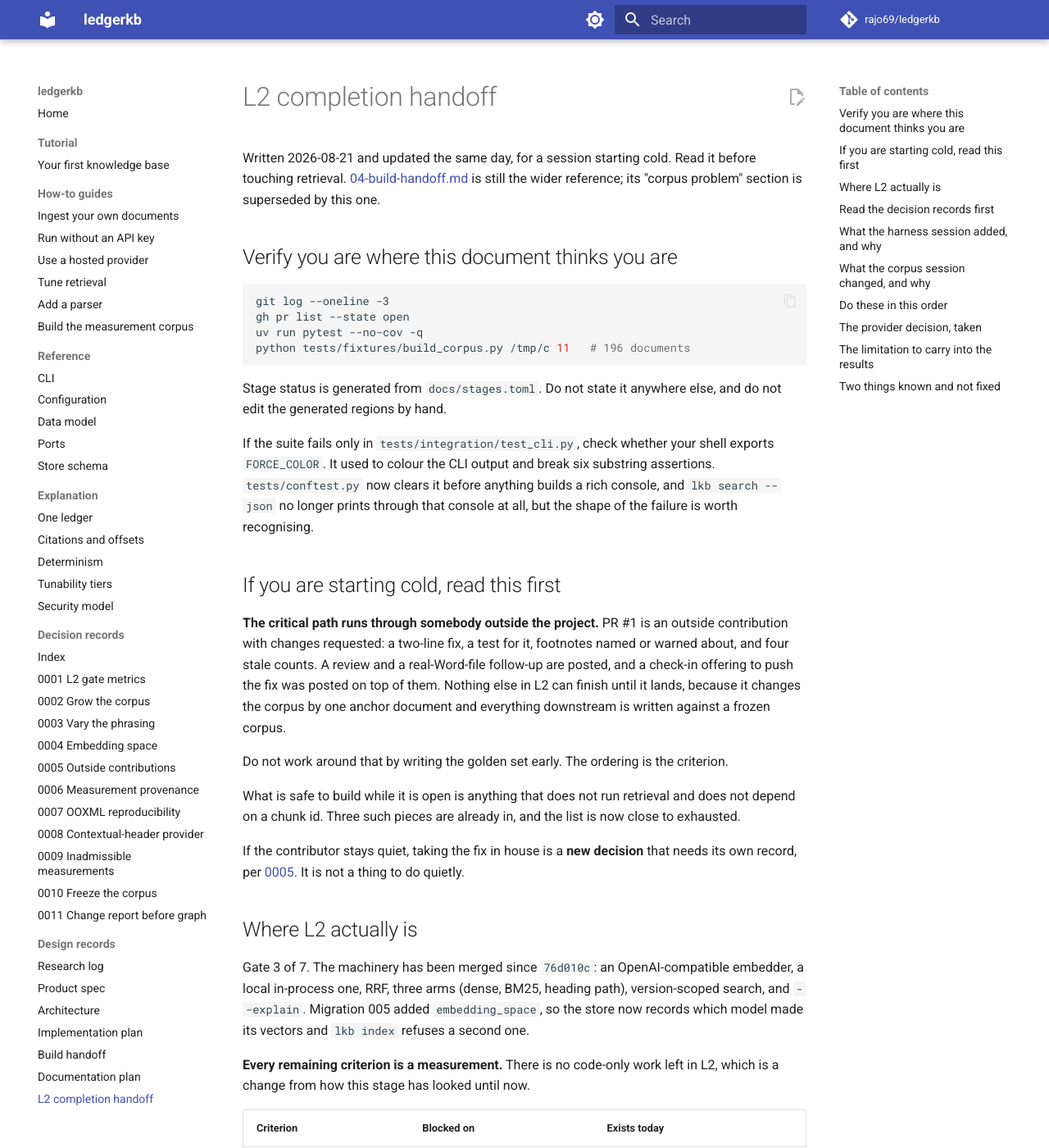
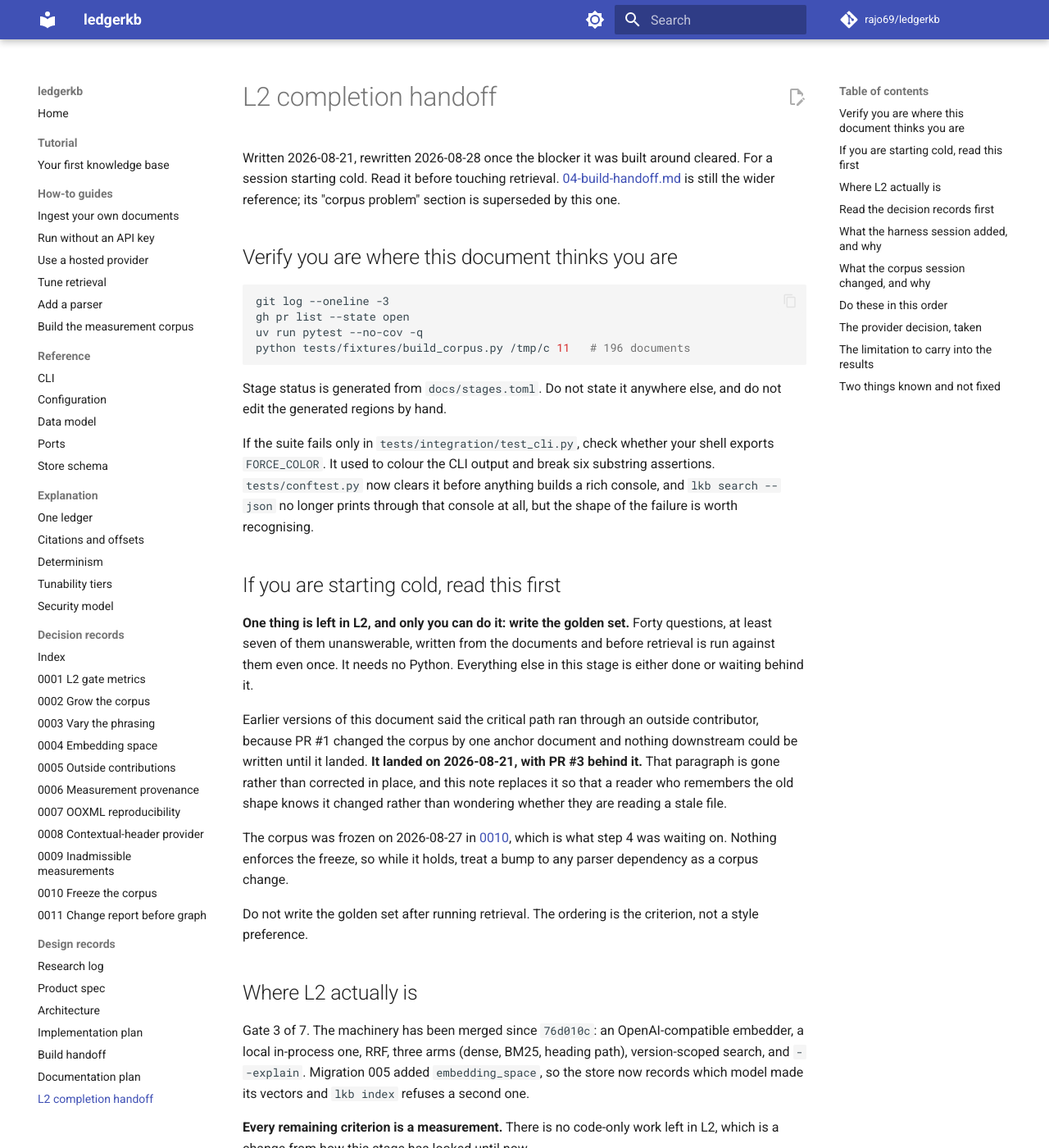
Before and after one commit to rajo69/ledgerkb, an MkDocs documentation site: the page built from docs/design/06-l2-completion-handoff.md, in a window 1280 px wide and 1400 px high. Shown: the whole window at 82% size. Built offline with MkDocs 1.6.1 and Material for MkDocs 9.7.7, drawn with Linux system fonts in a browser that asks for light colours; comment, search, counter and statistics services are not loaded; some of the changed text lies outside the part shown.

Commit message:
docs: bring the L2 handoff up to date and delete the RTF scaffolding
The handoff was written around a blocker that cleared a week ago. It still said
the critical path ran through an outside contributor and that nothing in L2
could finish until PR #1 landed. #1 and #3 merged on 2026-08-21 and the corpus
was frozen on 2026-08-27, so steps 1 to 3 of its ordered list are done.

The opening now says the one thing that is actually left, writing the golden
set, and says explicitly that the old paragraph was removed rather than
corrected, so a reader who remembers the previous shape knows the file changed.
Completed steps are struck through rather than deleted, because the numbering is
referred to elsewhere and the order is the argument.

Two smaller corrections. The criteria table no longer lists the corpus freeze as
a blocker. The second-corpus argument is recorded as won: 0011 made it a gate
criterion on L6, though not on L2's own numbers, so the limitation still has to
be stated alongside the retrieval figures.

scripts/try_real_rtf.py is deleted. It read the parser out of a PR ref to run a
real Word file through it, which caught the pound sign being dropped from
visible text. That was fixed in #1 and the script has had no purpose since RTF
reached main. What it leaves behind is recorded: no committed test uses a file
Word actually wrote.

Co-Authored-By: Claude Opus 5 <noreply@anthropic.com>
Claude-Session: https://claude.ai/code/session_014npj6XWTfiNRjgka7iC9QL
Signed-off-by: Rajarshi Nandi <nandi.rajarshi2022@gmail.com>

```diff
--- a/docs/design/06-l2-completion-handoff.md
+++ b/docs/design/06-l2-completion-handoff.md
@@ -1,9 +1,9 @@
 # L2 completion handoff
 
-Written 2026-08-21 and updated the same day, for a session starting cold. Read
-it before touching retrieval. [04-build-handoff.md](04-build-handoff.md) is
-still the wider reference; its "corpus problem" section is superseded by this
-one.
+Written 2026-08-21, rewritten 2026-08-28 once the blocker it was built around
+cleared. For a session starting cold. Read it before touching retrieval.
+[04-build-handoff.md](04-build-handoff.md) is still the wider reference; its
+"corpus problem" section is superseded by this one.
 
 ## Verify you are where this document thinks you are
 
@@ -25,24 +25,25 @@ all, but the shape of the failure is worth recognising.
 
 ## If you are starting cold, read this first
 
-**The critical path runs through somebody outside the project.** PR #1 is an
-outside contribution with changes requested: a two-line fix, a test for it,
-footnotes named or warned about, and four stale counts. A review and a
-real-Word-file follow-up are posted, and a check-in offering to push the fix was
-posted on top of them. Nothing else in L2 can finish until it lands, because it
-changes the corpus by one anchor document and everything downstream is written
-against a frozen corpus.
+**One thing is left in L2, and only you can do it: write the golden set.** Forty
+questions, at least seven of them unanswerable, written from the documents and
+before retrieval is run against them even once. It needs no Python. Everything
+else in this stage is either done or waiting behind it.
 
-Do not work around that by writing the golden set early. The ordering is the
-criterion.
+Earlier versions of this document said the critical path ran through an outside
+contributor, because PR #1 changed the corpus by one anchor document and nothing
+downstream could be written until it landed. **It landed on 2026-08-21, with
+PR #3 behind it.** That paragraph is gone rather than corrected in place, and
+this note replaces it so that a reader who remembers the old shape knows it
+changed rather than wondering whether they are reading a stale file.
 
-What is safe to build while it is open is anything that does not run retrieval
-and does not depend on a chunk id. Three such pieces are already in, and the
-list is now close to exhausted.
+The corpus was frozen on 2026-08-27 in
+[0010](../adr/0010-freeze-the-measurement-corpus.md), which is what step 4 was
+waiting on. Nothing enforces the freeze, so while it holds, treat a bump to any
+parser dependency as a corpus change.
 
-If the contributor stays quiet, taking the fix in house is a **new decision**
-that needs its own record, per
-[0005](../adr/0005-outside-contributions.md). It is not a thing to do quietly.
+Do not write the golden set after running retrieval. The ordering is the
+criterion, not a style preference.
 
 ## Where L2 actually is
 
@@ -57,19 +58,18 @@ in L2, which is a change from how this stage has looked until now.
 
 | Criterion | Blocked on | Exists today |
 |---|---|---|
-| Golden set, 40 questions, 7+ unanswerable | the corpus freezing, then somebody writing them | the format, in `evals/golden.py`. `golden/` holds no questions |
+| Golden set, 40 questions, 7+ unanswerable | nothing. The corpus is frozen; somebody has to write them | the format, in `evals/golden.py`. `golden/` holds no questions |
 | recall@20 >= 0.90 | the golden set, then the runner | `evals/metrics.py` and `evals/provenance.py` |
 | Hybrid beats dense-only and BM25-only | the same | `hybrid.search` already takes an `arms` subset |
-| Contextual headers +5 points | the corpus freezing, then `index/contextualise.py` | the provider is decided, see 0008 |
+| Contextual headers +5 points | `index/contextualise.py`, and a Cerebras key | the provider is decided, see 0008. The freeze it waited on is done |
 
 **Retrieval has still not been run against a golden set, and must not be until
 one is written.** Three of the harness's four pieces are built and none of them
 runs anything: `provenance.py` collects the header 0006 specifies, `golden.py`
 defines what a question is and holds none, and `metrics.py` computes recall,
 nDCG and reciprocal rank over a ranked list somebody else produced. They landed
-ahead of step 4 on purpose, because PR #1 is blocked on somebody outside the
-project and these were the pieces that needed neither the corpus frozen nor a
-question written.
+ahead of the questions on purpose: while PR #1 was open they were the only
+pieces that needed neither a frozen corpus nor a written question.
 
 That did not spend the ordering constraint that matters. The runner is the one
 piece left, and it is the one that cannot be built blind, because its shape
@@ -169,18 +169,16 @@ which is the case the CLI's early return used to walk past.
 
 ## Do these in this order
 
-The order matters more than usual here, because two of the steps are
-irreversible in practice.
+Steps 1 to 3 are done. They are kept here because the numbering is referred to
+elsewhere and because the order is the argument.
 
-1. **Land PR #1 (RTF parser).** It changes the corpus by one anchor document.
-   Landing it after the golden set is written means questions written against a
-   corpus that no longer exists.
-2. **Land PR #3 (corpus growth).** Rebase it onto #1 first. They conflict on
-   `build_corpus.py` and on the contribution-ask bullet in `CONTRIBUTING.md` and
-   `README.md`. Both conflicts are small.
-3. **Freeze the corpus.** After this point, changing `corpus_world.py` or the
-   anchors invalidates work downstream of it.
-4. **Write the golden set.** 40 questions, at least 7 unanswerable, written from
+1. ~~Land PR #1 (RTF parser).~~ Merged 2026-08-21.
+2. ~~Land PR #3 (corpus growth).~~ Merged 2026-08-21.
+3. ~~Freeze the corpus.~~ Frozen 2026-08-27,
+   [0010](../adr/0010-freeze-the-measurement-corpus.md). Changing
+   `corpus_world.py`, the anchors, or the extracted text of any document already
+   in the corpus now invalidates work downstream of it.
+4. **Write the golden set. This is where you are.** 40 questions, at least 7 unanswerable, written from
    the documents and **before retrieval is run even once**. That ordering is the
    criterion, not a style preference: questions written after seeing what the
    retriever returned measure the retriever against itself.
@@ -209,7 +207,8 @@ irreversible in practice.
    once per arm combination, and writing the pair into `results/`. A figure that
    lives only in terminal scrollback is not a met criterion.
 6. **Contextual headers**, or a written descope. The provider is settled: see
-   the decision below, and note that it waits on step 3 rather than on the key.
+   the decision below. Step 3 is done, so a Cerebras key is now the only thing
+   this waits on.
 7. **Update `docs/stages.toml`** and run `scripts/render_docs.py`. Then update
    this document to say what the numbers were, and write an ADR for any decision
    taken along the way. The practice from 0009 onward is to write the record
@@ -253,8 +252,15 @@ stopped meaning much. It applies harder to a retrieval measurement.
 
 Treat whatever comes out as a floor on a friendly corpus, not as a measured
 property of retrieval. Q5's second corpus, from any public document set unlike
-council minutes, is what would fix it, and bringing it forward from v1.0 is
-worth arguing for before L3 depends on these numbers.
+council minutes, is what would fix it.
+
+That argument has since been won, though not for L2's numbers.
+[0011](../adr/0011-build-the-change-report-before-the-graph.md) made a second
+corpus of real public documents a gate criterion on L6, on the ground that a
+change report demonstrated only on documents this project generated is not
+evidence about change reports. The same objection applies to the retrieval
+figures, and L2's gate does not require it, so state the limitation with the
+numbers rather than leaving a reader to find it here.
 
 ## Two things known and not fixed
 
@@ -266,8 +272,9 @@ worth arguing for before L3 depends on these numbers.
   the corpus "regenerates deterministically" and that claim is currently false
   at the byte level. It will matter at L6, where content-hash diffing decides
   what changed.
-- **`scripts/try_real_rtf.py` is scaffolding.** It reads the parser out of the
-  PR ref to run a real Word file through it. Delete it once RTF has landed.
-  It has already done its job: a Word-written `.rtf` with a tracked change on a
-  budget figure showed the parser dropping the pound sign out of the visible
-  text, which is reported on #1.
+- **RTF has had one real-world test and needs more.** `scripts/try_real_rtf.py`
+  ran a Word-written `.rtf` with a tracked change on a budget figure through the
+  parser and caught it dropping the pound sign from the visible text, which was
+  reported on #1 and fixed there. The script was scaffolding that read the parser
+  out of a PR ref, so it was deleted on 2026-08-28 once RTF was on `main`. The
+  gap it leaves is that no committed test uses a file Word actually wrote.
```
Also changed, not shown: 1 other file.
